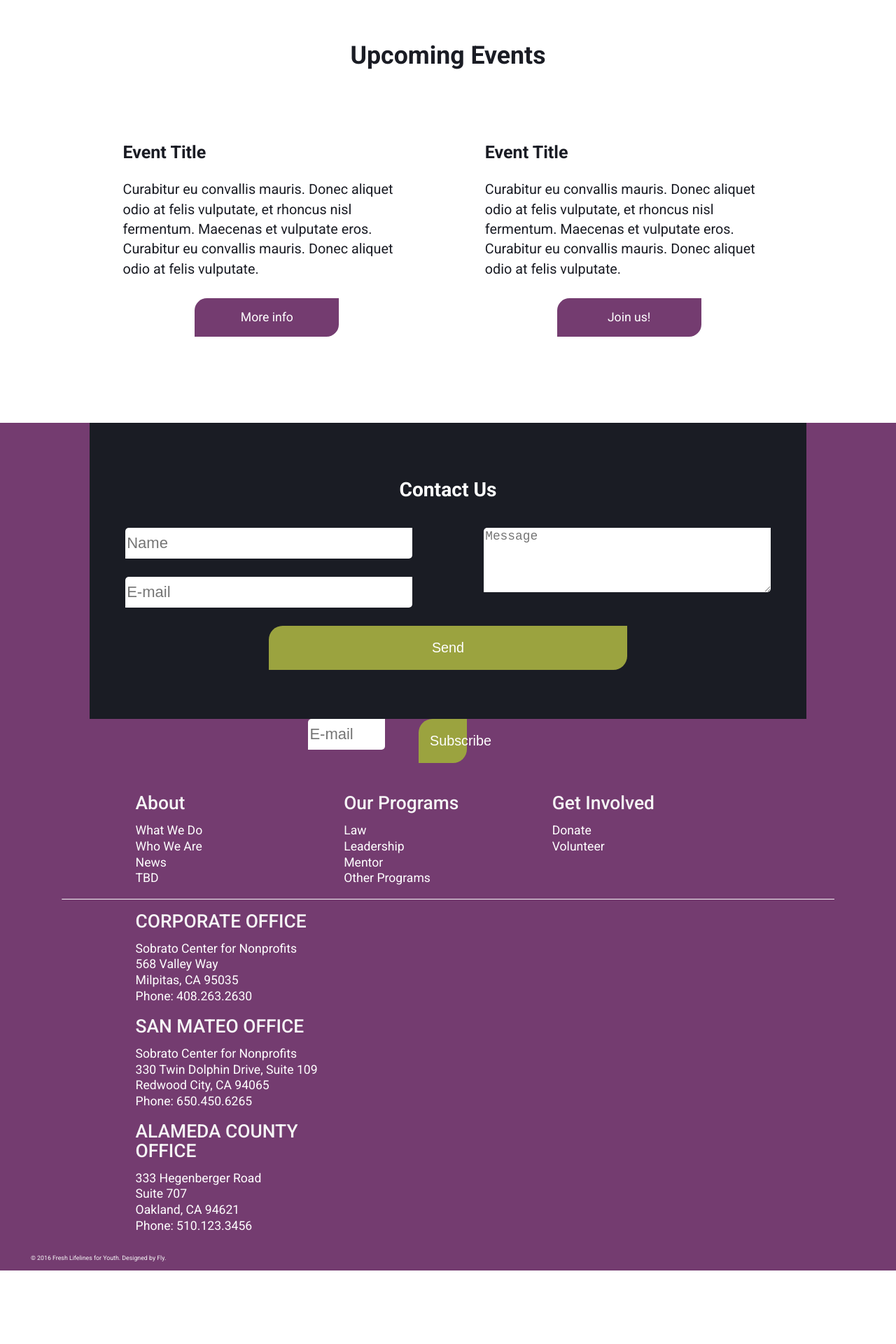
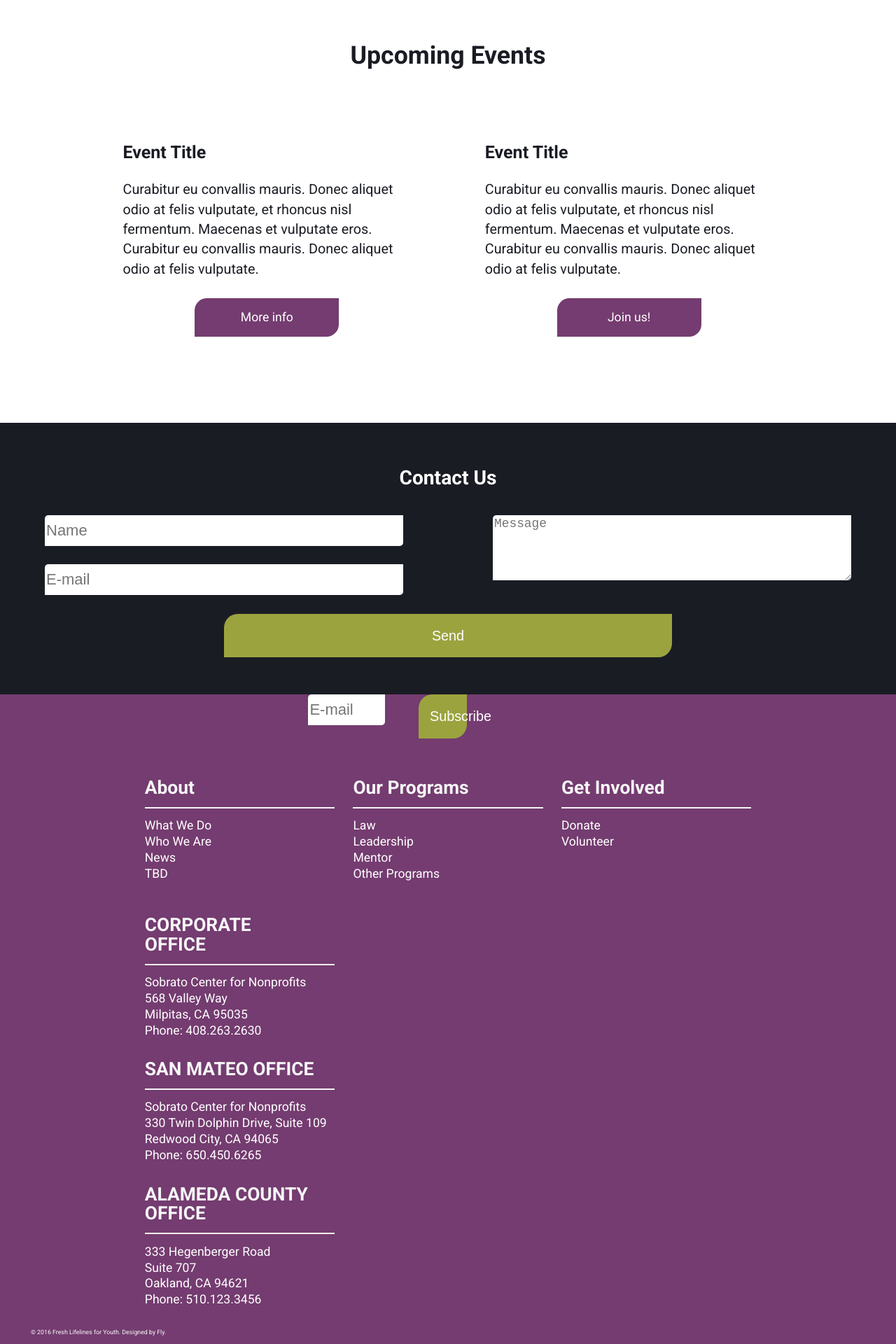
Before and after one commit to rajaaalsubairi/fly-program, a Jekyll site: the page built from index.html, in a window 1280 px wide. Shown: the part 2938-4858 px from the top of the page at 70% size. Built offline with Jekyll 4.4.1, drawn with Linux system fonts in a browser that asks for light colours; some web fonts are replaced; a style sheet for code colours, icons or effects is not loaded; before the commit the page ends 4753 px from its top, so only the background shows below that.

Commit message:
refractor(css): position the footer info

```diff
--- a/_layouts/default.html
+++ b/_layouts/default.html
@@ -89,8 +89,7 @@
     {{content}}
   </main>
 
-  <footer>
-    <form action="#" method="post" class="c-form pad-t-2 pad-b-2 div-wrap-m">
+    <form action="#" method="post" class="c-form pad-t-2 pad-b-2">
       <h2>Contact Us</h2>
 
     <div class="grid">
@@ -118,7 +117,7 @@
       <button class="border-radius" type="submit">Send</button>
    </form>
 
-
+      <footer>
      <div class="grid subscribe"><!--subcribe-->
          <div class="unit unit-xs-1 unit-s-1 unit-m-1-3 unit-l-1-3">
       <a href="#"><i class="icon-facebook-official"><p>facebook</p></i></a>
@@ -139,7 +138,7 @@
     <div class="grid b-nav">
 <!--      <img class="f-logo" src="{{site.baseurl}}/img/fly-logo.svg" alt="Fly Logo">-->
 
-        <div class="unit unit-xs-1 unit-s-1 unit-m-1-3 unit-l-1-3 unit-xl-1-3">
+        <div class="gutter-1-2 unit unit-xs-1 unit-s-1 unit-m-1-3 unit-l-1-3 unit-xl-1-3">
             <h3>About</h3>
             <ul>
               <li><a href="#">What We Do</a></li>
@@ -149,7 +148,7 @@
             </ul>
         </div>
 
-        <div class="unit unit-xs-1 unit-s-1 unit-m-1-3 unit-l-1-3 unit-xl-1-3">
+        <div class="gutter-1-2 unit unit-xs-1 unit-s-1 unit-m-1-3 unit-l-1-3 unit-xl-1-3">
             <h3>Our Programs</h3>
             <ul>
               <li><a href="#">Law</a></li>
@@ -159,7 +158,7 @@
             </ul>
         </div>
 
-        <div class="unit unit-xs-1 unit-s-1 unit-m-1-3 unit-l-1-3 unit-xl-1-3">
+        <div class="gutter-1-2 unit unit-xs-1 unit-s-1 unit-m-1-3 unit-l-1-3 unit-xl-1-3">
             <h3>Get Involved</h3>
             <ul>
               <li><a href="#">Donate</a></li>
@@ -168,10 +167,8 @@
         </div>
         </div>
 
-      <hr>
-
     <div class="grid b-nav">
-      <div class="unit unit-xs-1 unit-s-1 unit-m-1-3 unit-l-1-3 unit-xl-1-3">
+      <div class="gutter-1-2 unit unit-xs-1 unit-s-1 unit-m-1-3 unit-l-1-3 unit-xl-1-3">
         <h3>CORPORATE OFFICE</h3>
         <ul>
           <li>Sobrato Center for Nonprofits</li>
--- a/css/style.css
+++ b/css/style.css
@@ -1104,20 +1104,22 @@ footer {
 
 form {
   background-color: #1A1C24;
+  margin: 0;
 }
 
 .b-nav {
   background-color: #743C70;
-  padding: 5em 0;
+  padding: 5em 5em;
   margin: 0 5em;
 }
 
 .b-nav h3 {
   margin-bottom: .25em;
-  font-weight: 500;
   font-size: 1.5em;
   color: #F6F6F6;
   margin-bottom: .5em;
+  border-bottom: solid #F6F6F6 2px;
+  padding: .5em 1em .5em 0;
 }
 
 .b-nav ul {
@@ -1176,7 +1178,7 @@ form {
 hr {
   margin: 0 5em;
   border-bottom: solid #F6F6F6 0.5px;
-  border-top: 0px;
+  border-top: none;
 }
 
 @media only screen and (min-width: 25em) {
```
Also changed, not shown: scss/components/_footer.scss (+9 -5 lines).
